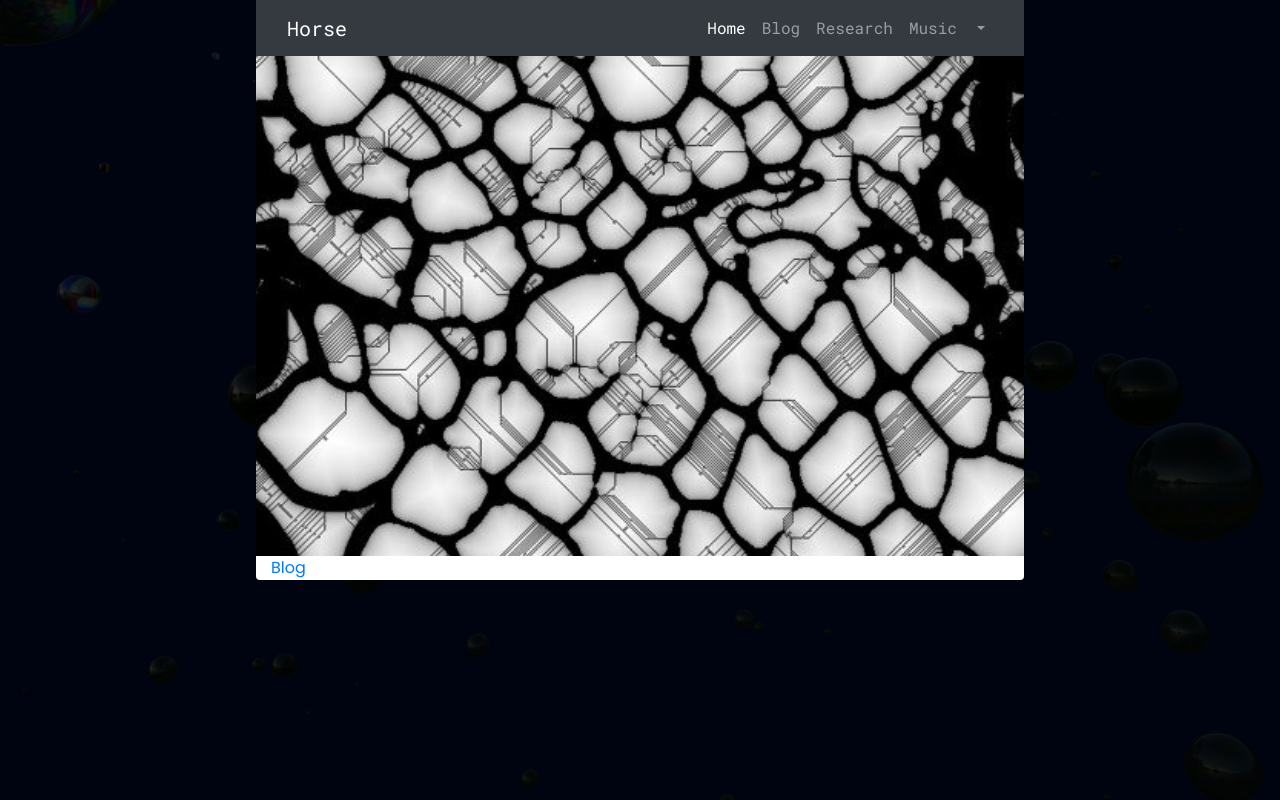
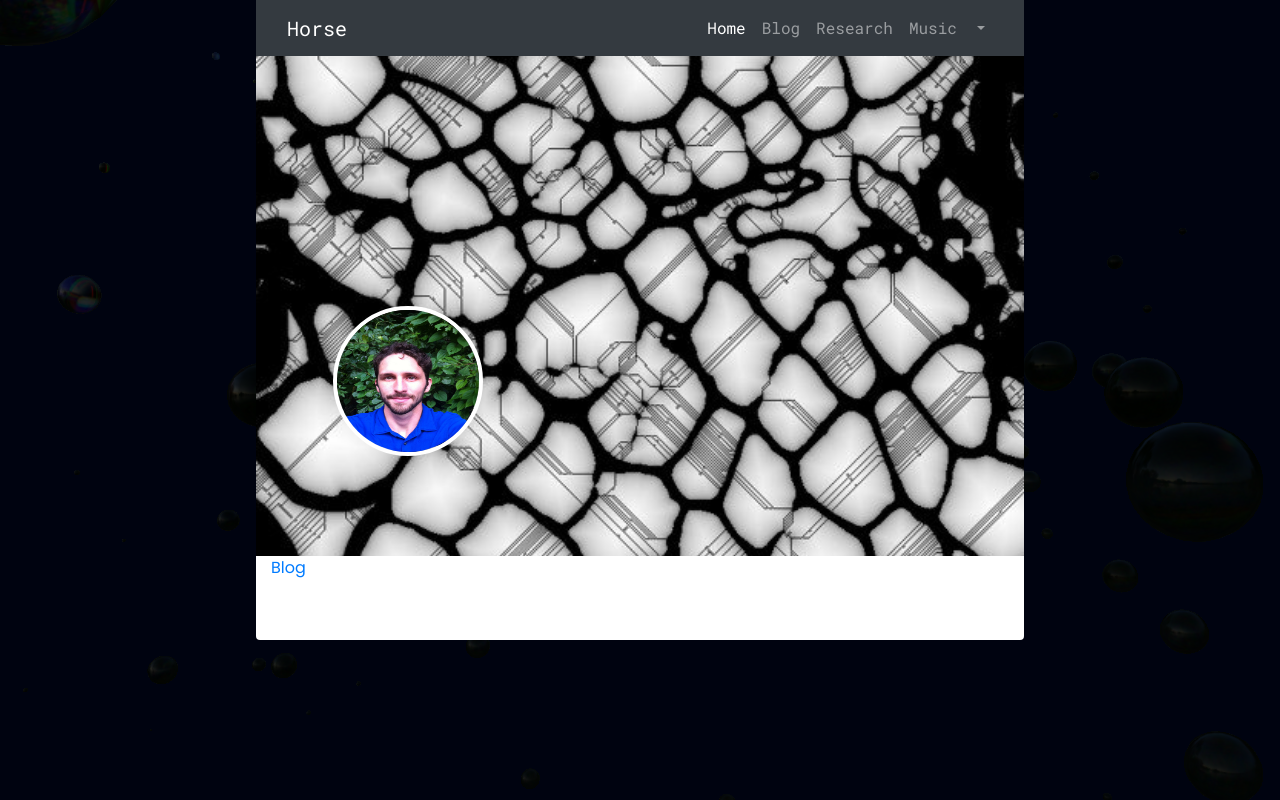
Before and after one commit to Mason-McGough/MyWebsite, a Django app: page / in a window 1280 px wide. Run offline with Django 3.2, Linux system fonts and the light colour scheme; some libraries are stand-ins or nearby versions.

Commit message:
Added portrait to front page;

```diff
--- a/static/css/mycss.css
+++ b/static/css/mycss.css
@@ -1,3 +1,9 @@
+html, body {
+    height: 100%;
+    width: 100%;
+    margin: 0;
+}
+
 body {
     overflow: hidden;
     font-family: 'Poppins', sans-serif;
@@ -39,6 +45,7 @@
 
 /* HOME */
 #home-banner {
+    position: relative; /* needed to align home-banner-card to bottom */
     width: 100%;
     height: 500px;
     background-image: url('../images/bg-1.jpg');
@@ -46,6 +53,20 @@
     background-size: cover;
 /*    -webkit-filter: blur(2px);
     filter: blur(2px);*/
+}
+
+#home-banner-card {
+    position: absolute;
+    margin-left: 10%;
+    width: 90%;
+    height: 50%;
+    bottom: 0;
+}
+
+.circular-portrait {
+    border: 4px solid white;
+    border-radius: 50%;
+    float: left;
 }
 
 /* BLOG */
--- a/templates/home.html
+++ b/templates/home.html
@@ -1,10 +1,13 @@
 {% extends 'base.html' %}
+{% load static %}
 
 {% block title %}Home - {{ block.super }}{% endblock %}
 
 {% block content %}
   <div id="home-banner">
-
+    <div id="home-banner-card">
+      <img class="circular-portrait" height="150" width="150" src="{% static 'images/portrait.jpg' %}" />
+    </div>
   </div>
 
   <div class="container page-content">
```
Also changed, not shown: static/images/portrait.jpg (added).
